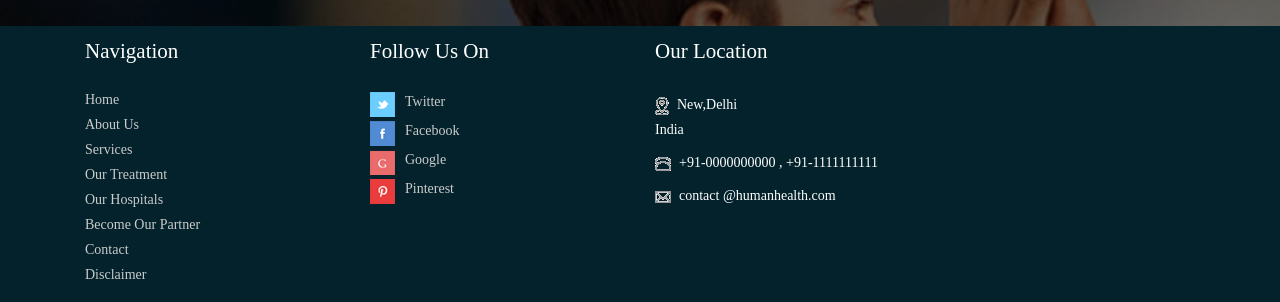
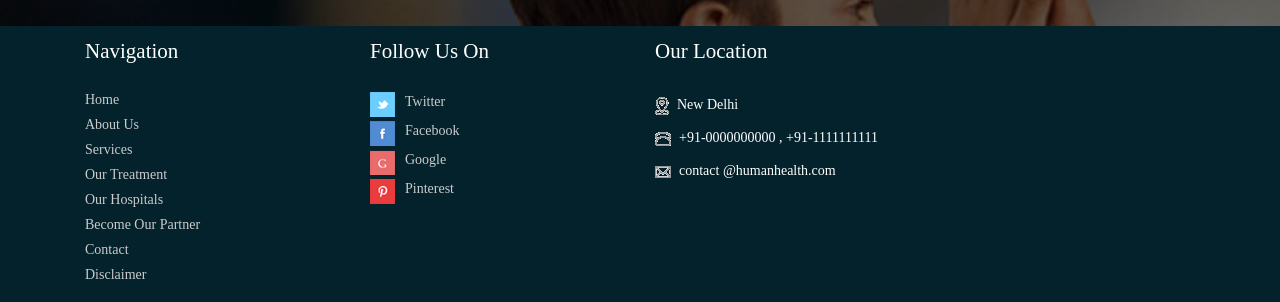
Before and after one commit to bmanya24/Health_Information, a plain HTML site: page index.html in a window 1280 px wide. Shown: the part 7275-7577 px from the top of the page. Drawn offline with nearby package versions, Linux system fonts and the light colour scheme.

Commit message:
Update index.html

```diff
--- a/index.html
+++ b/index.html
@@ -2645,7 +2645,7 @@ Humane Medical Tourism by no means should be understood as facilitator for appro
 <figure class="col-sm-3 wow flipInX" data-wow-duration="1000ms" data-wow-delay="400ms">
 <h1>Our location</h1>
 <ul>
-<li><a href="#"><img src="images/dot.png" width="14" height="18">New,Delhi</br>India</a></li>
+<li><a href="#"><img src="images/dot.png" width="14" height="18">New Delhi</br></li>
 <li><a href="#"><img src="images/dot2.png" width="16" height="14">+91-0000000000 , +91-1111111111</a></li>
 <li><a href="#"><img src="images/dot3.png" width="16" height="12">contact @humanhealth.com</a></li>
 </ul>
```
